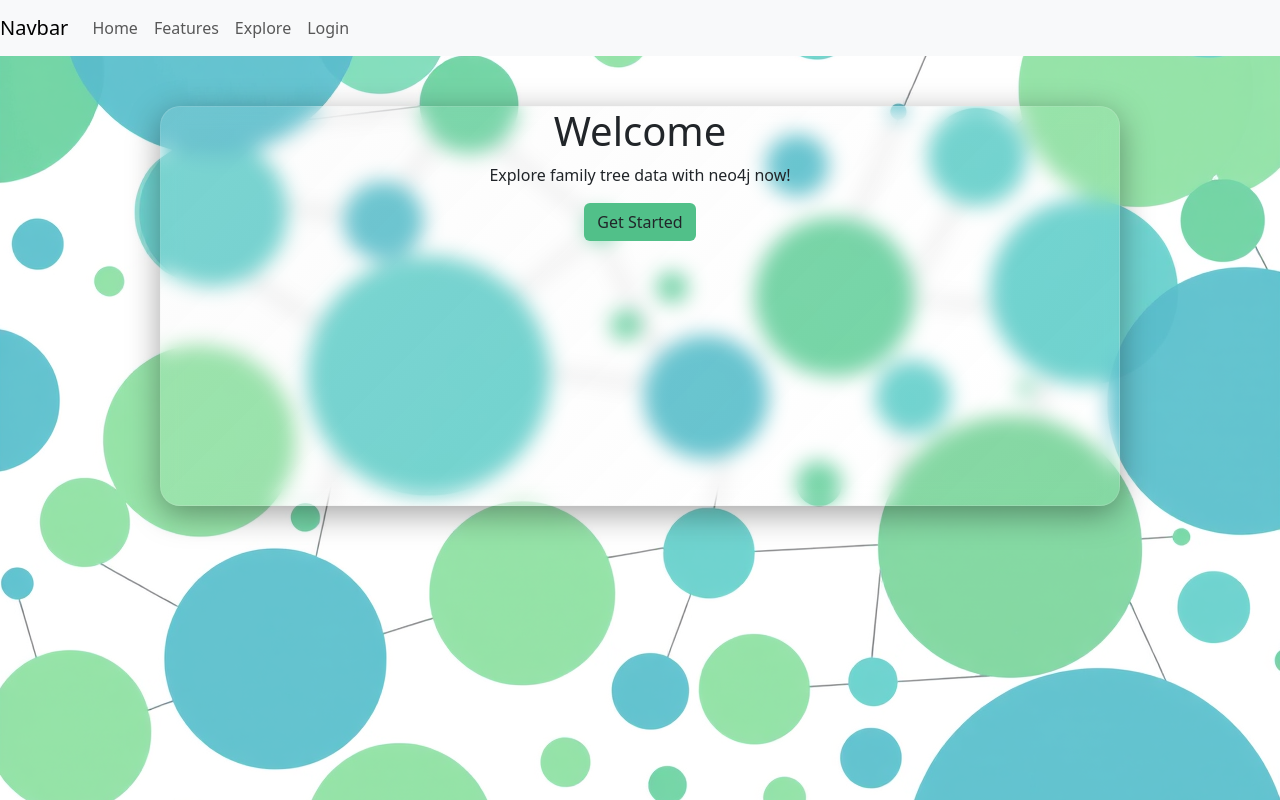
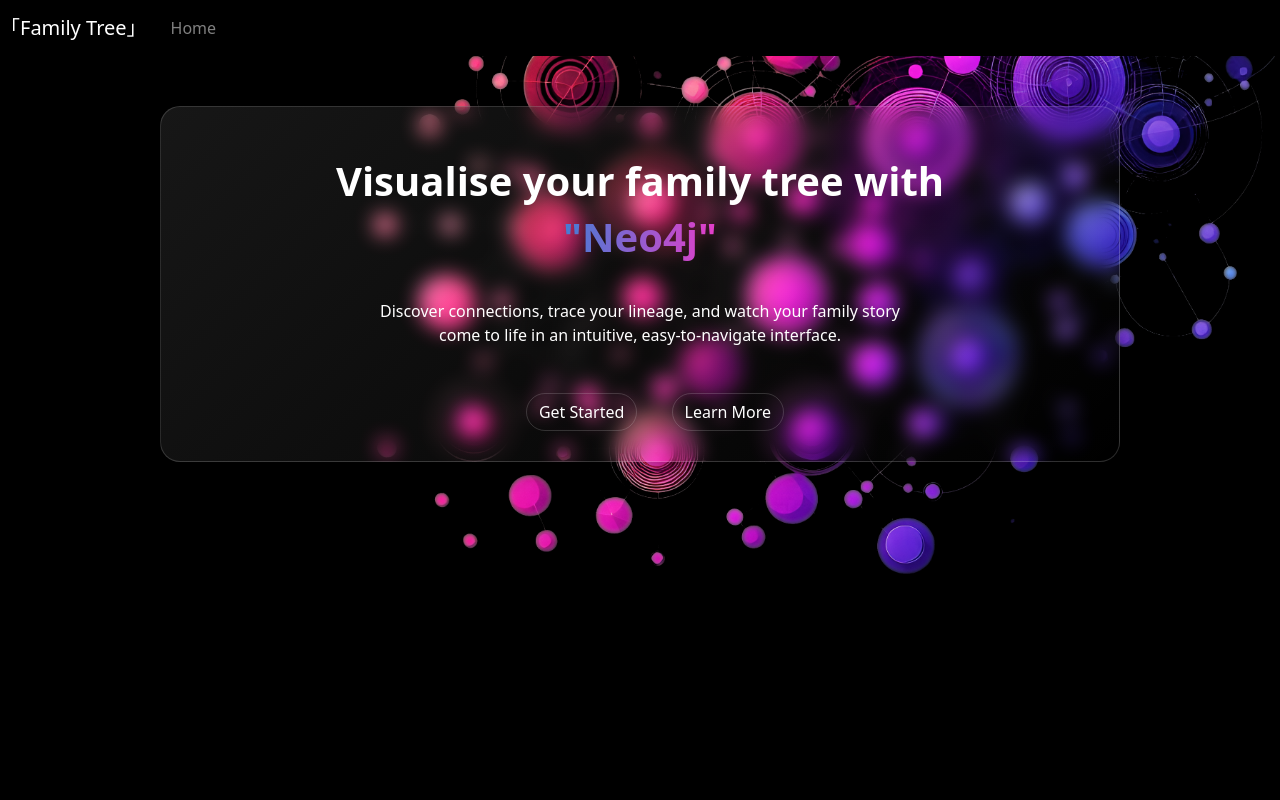
Before and after one commit to UmarShaheen03/Graph-Family-Tree, a Flask app: page / in a window 1280 px wide. Run offline with Flask 3, Linux system fonts and the light colour scheme; some libraries are stand-ins or nearby versions.

Commit message:
"Improved styling, Added interactive buttons to welcome div"

```diff
--- a/app/static/landing.css
+++ b/app/static/landing.css
@@ -1,13 +1,15 @@
  body{
-    min-height: 100vh;
-    background-image: url("../static/landing.png");
-    background-repeat: no-repeat;
-    background-size: cover;
-    background-position: center;
-    background-color: rgba(225,225,225, .1);
+   background-color: black;
+   background-image: url("landing.png");
+   background-position: center;
+   background-size:cover;
+   background-repeat: no-repeat;
  }
 
+
  .welcome{
+    padding-top: 50px;
+    text-align: center;
     background: linear-gradient(135deg, rgba(225,225,225,0.1), rgba(225,225,225,0));
     backdrop-filter: blur(10px);
     -webkit-backdrop-filter: blur(10px);
@@ -18,18 +20,54 @@
     margin-left: auto;
     margin-right: auto;
     margin-top: 50px;
-    height: 50vh;
-    text-align: center;
+    color: white;
 
  }
 
- .btn{
-    background-color: rgb(81, 192, 137);
-    transition: all 0.3s ease;
+ .welcome>h1{
+   font-weight: 600;
+ }
+
+ .welcome>p{
+   padding-left: 200px;
+   padding-right: 200px;
+   padding-top: 30px;
+ }
+
+ .start{
+   background-color: transparent;
+   border: 1px, rgba(225,225,225,0.18), solid;
+   border-radius: 1000px;
+   margin: 30px;
+   transition: all, ease, 0.3s;
+ }
+
+ .start:hover{
+   background-image: linear-gradient(to right, rgb(50, 100, 175) , rgb(196, 52, 172));
+   transform: scale(1.2);
+   box-shadow: 40px 0 100px rgb(50, 100, 175) , -40px 0 100px rgb(196, 52, 172);
+ }
+
+ .learn{
+   background-color: transparent;
+   border: 1px, rgba(225,225,225,0.18), solid;
+   border-radius: 1000px;
+   transition: all,ease, 0.3s;
+ }
+
+ .learn:hover{
+   transform: scale(1.2);
+   background-color: rgba(214, 214, 214, 0.253);
+ }
+
+ #name{
+   background-image: linear-gradient(to right, rgb(67, 125, 212) , rgb(230, 61, 201));
+   background-clip: text;
+   color: transparent;
+   display: inline-block;
 
  }
 
- .btn:hover{
-    transform: scale(1.25);
-    background-color: rgb(91, 211, 151);
+ .nav{
+   background-color: black;
  }
--- /dev/null
+++ b/app/templates/base.html
@@ -0,0 +1,44 @@
+<!DOCTYPE html>
+<html lang="en">
+    <head>
+        <meta charset="utf-8">
+        <meta name="viewport" content="width=device-width, initial-scale=1, shrink-to-fit=no">
+
+        <link rel="stylesheet" href="https://cdn.jsdelivr.net/npm/bootstrap@4.3.1/dist/css/bootstrap.min.css" integrity="sha384-ggOyR0iXCbMQv3Xipma34MD+dH/1fQ784/j6cY/iJTQUOhcWr7x9JvoRxT2MZw1T" crossorigin="anonymous">
+        <link rel="stylesheet" type="text/css" href="{{ url_for('static', filename='css/bootstrap.min.css') }}">
+        <link rel="stylesheet" type="text/css" href="{{ url_for('static', filename='css/base.css') }}">
+
+        <script src="https://code.jquery.com/jquery-3.3.1.slim.min.js"
+            integrity="sha384-q8i/X+965DzO0rT7abK41JStQIAqVgRVzpbzo5smXKp4YfRvH+8abtTE1Pi6jizo"
+            crossorigin="anonymous"></script>
+        <script src="https://cdn.jsdelivr.net/npm/popper.js@1.14.7/dist/umd/popper.min.js"
+            integrity="sha384-UO2eT0CpHqdSJQ6hJty5KVphtPhzWj9WO1clHTMGa3JDZwrnQq4sF86dIHNDz0W1"
+            crossorigin="anonymous"></script>
+        <script src="https://cdn.jsdelivr.net/npm/bootstrap@4.3.1/dist/js/bootstrap.min.js"
+            integrity="sha384-JjSmVgyd0p3pXB1rRibZUAYoIIy6OrQ6VrjIEaFf/nJGzIxFDsf4x0xIM+B07jRM"
+            crossorigin="anonymous"></script>
+        <script src="https://cdn.jsdelivr.net/npm/bootstrap@5.2.3/dist/js/bootstrap.bundle.min.js"></script>
+        <script src="https://cdnjs.cloudflare.com/ajax/libs/crypto-js/4.2.0/crypto-js.min.js"></script>
+
+        {% block headBlock %}{% endblock %}
+    </head>
+
+    <body>
+        <nav class="navbar navbar-expand-lg navbar-dark navbar-custom" style="background-color: black">
+            <a class="navbar-brand w-auto" href="{{ url_for('landing')}}">「Family Tree」</a>
+            <button class="navbar-toggler justify-content-end w-auto" type="button" data-bs-toggle="collapse" data-bs-target="#navbarResponsive" aria-controls="navbarResponsive" aria-expanded="false" aria-label="Toggle navigation">
+                <span class="navbar-toggler-icon"></span>
+            </button>
+            <div class="collapse navbar-collapse justify-content-end w-auto" id="navbarResponsive">
+                <ul class="navbar-nav mr-auto">
+                    <li class="nav-item">
+                        <a id="home-nav-link" class="nav-link" href="{{ url_for('landing') }}">Home</a>
+                    </li>
+
+                </ul>
+            </div>
+        </nav>
+
+        {% block bodyBlock %}{% endblock %}
+    </body>
+</html>
--- a/app/templates/landing.html
+++ b/app/templates/landing.html
@@ -1,47 +1,28 @@
-<!DOCTYPE html>
-<html lang="en">
-    <head>
-        <meta charset="utf-8">
-        <meta name = "viewport" content="width=device-width, initial-scale=1">
-        <title>Welcome</title>
-        <link href="https://cdn.jsdelivr.net/npm/bootstrap@5.3.3/dist/css/bootstrap.min.css" rel="stylesheet" integrity="sha384-QWTKZyjpPEjISv5WaRU9OFeRpok6YctnYmDr5pNlyT2bRjXh0JMhjY6hW+ALEwIH" crossorigin="anonymous">
-        <link href="static/landing.css" rel="stylesheet"
-    </head>
-    <body>
-      <section>
-        <nav class="navbar navbar-expand-lg navbar-light bg-light">
-            <a class="navbar-brand" href="#">Navbar</a>
-            <button class="navbar-toggler" type="button" data-toggle="collapse" data-target="#navbarNav" aria-controls="navbarNav" aria-expanded="false" aria-label="Toggle navigation">
-              <span class="navbar-toggler-icon"></span>
-            </button>
-            <div class="collapse navbar-collapse" id="navbarNav">
-              <ul class="navbar-nav">
-                <li class="nav-item active">
-                  <a class="nav-link" href="#">Home</a>
-                </li>
-                <li class="nav-item">
-                  <a class="nav-link" href="#">Features</a>
-                </li>
-                <li class="nav-item">
-                  <a class="nav-link" href="#">Explore</a>
-                </li>
-                <li class="nav-item">
-                  <a class="nav-link" href="#">Login</a>
-                </li>
-              </ul>
-            </div>
-        </nav>
-      </section>
+{% extends "base.html" %}
 
-        <div class = 'welcome'>
-          <h1> Welcome </h1>
-          <p>Explore family tree data with neo4j now!</p>
-          <a class="btn"> Get Started</a>
-        </div>
+{%block headBlock %}
+  <link rel = "stylesheet" href="{{url_for('static', filename='landing.css')}}">
+
+{%endblock%}
+
+{%block bodyBlock %}
+
+
+<div class='welcome'>
+  <h1> Visualise your family tree with </h1> <h1 id="name">"Neo4j"</h1>
+  <p> Discover connections, trace your lineage, and watch your family story come to life in an intuitive, easy-to-navigate interface.</p>
+  <div class = 'buttons'>
+    <a class="btn start"> Get Started</a>
+    <a class="btn learn"> Learn More</a>
+  </div>
+</div>
+{%endblock %}
 
 
 
 
-        <script src="https://cdn.jsdelivr.net/npm/bootstrap@5.3.3/dist/js/bootstrap.bundle.min.js" integrity="sha384-YvpcrYf0tY3lHB60NNkmXc5s9fDVZLESaAA55NDzOxhy9GkcIdslK1eN7N6jIeHz" crossorigin="anonymous"></script>
-    </body>
+<script src="https://cdn.jsdelivr.net/npm/bootstrap@5.3.3/dist/js/bootstrap.bundle.min.js"
+  integrity="sha384-YvpcrYf0tY3lHB60NNkmXc5s9fDVZLESaAA55NDzOxhy9GkcIdslK1eN7N6jIeHz" crossorigin="anonymous"></script>
+</body>
+
 </html>
```
Also changed, not shown: app/static/landing.png, app/static/landingback.png (deleted).
